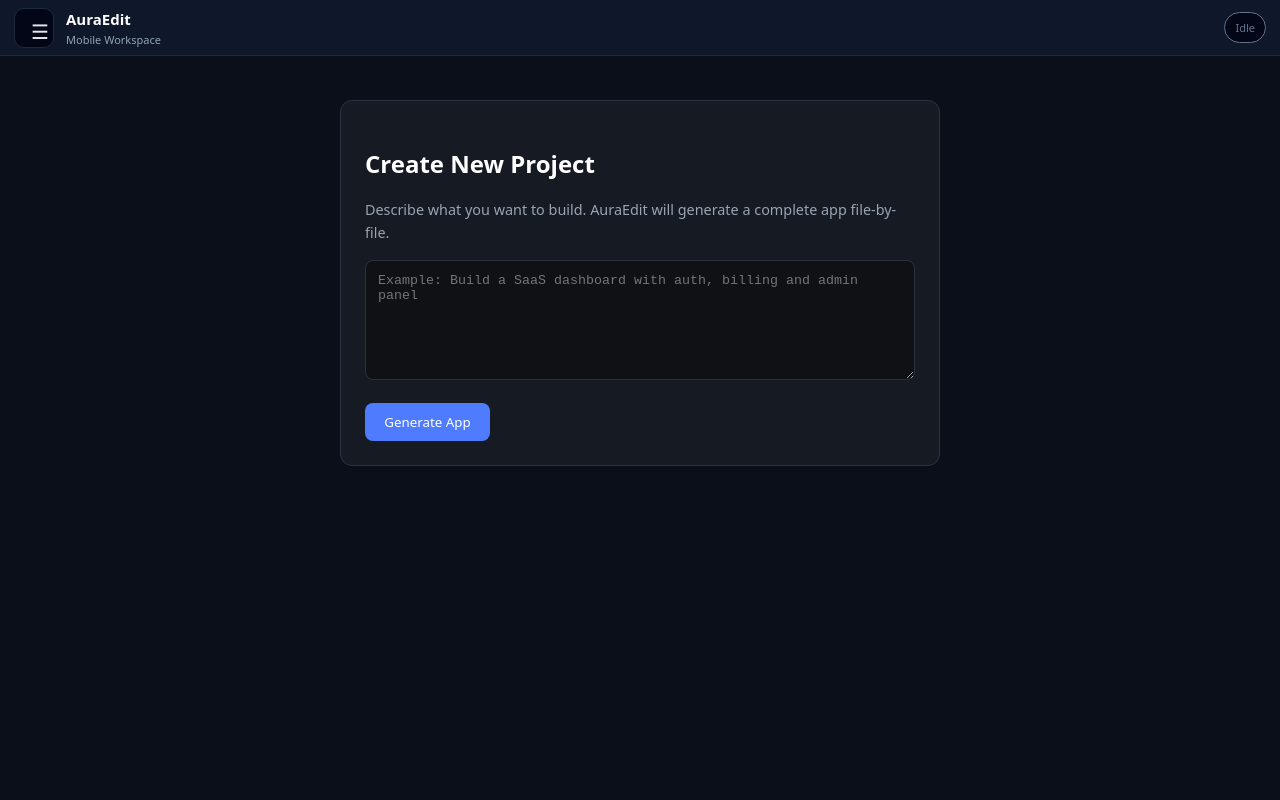
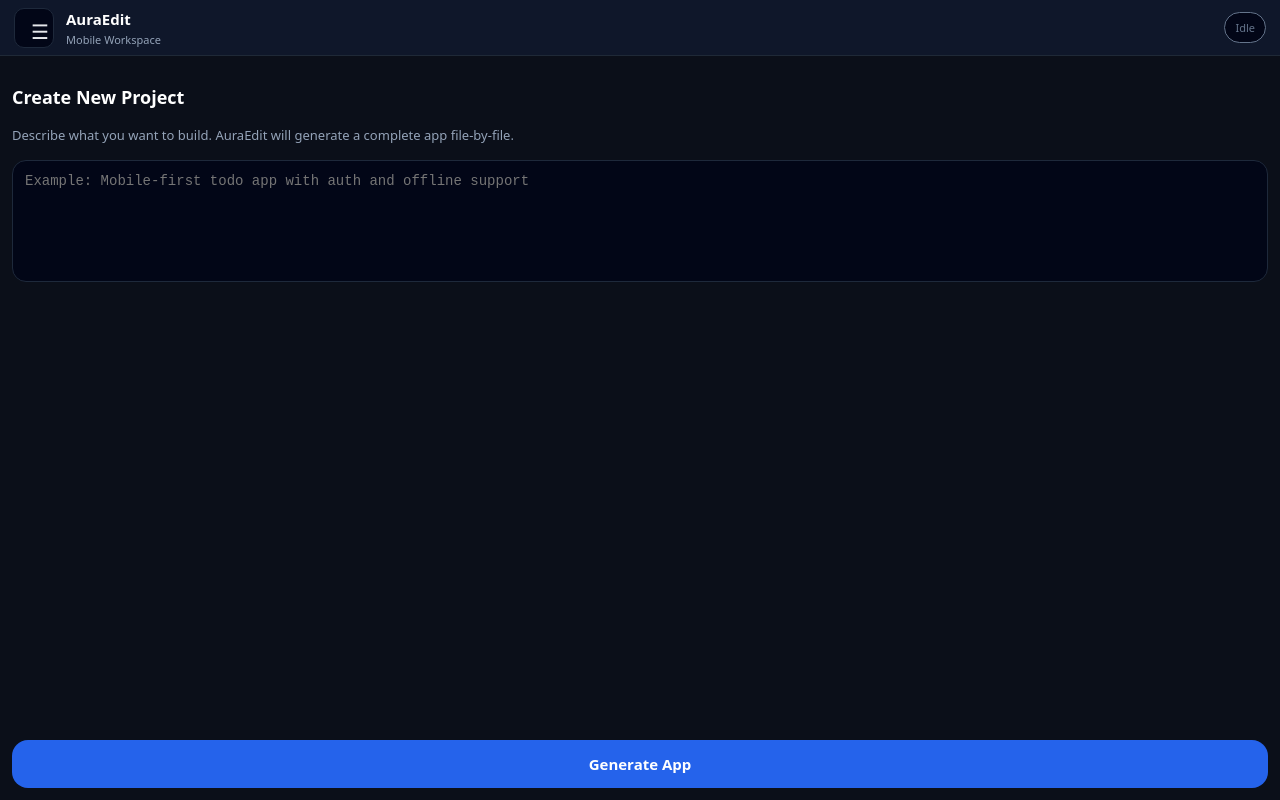
Before and after one commit to jitendramath/AuraEdit-ultra, a Next.js app: page /dashboard in a window 1280 px wide. Built offline with nearby package versions, Linux system fonts and the light colour scheme; no server answers.

Commit message:
Update CreateProject.tsx

```diff
--- a/app/dashboard/components/CreateProject.tsx
+++ b/app/dashboard/components/CreateProject.tsx
@@ -2,34 +2,44 @@
 
 import { useState } from "react";
 
-export default function CreateProject() {
+type Props = {
+  onStartBuild?: () => void;
+  onBuildProgress?: () => void;
+  onBuildComplete?: () => void;
+  onBuildFail?: () => void;
+};
+
+export default function CreateProject({
+  onStartBuild,
+  onBuildProgress,
+  onBuildComplete,
+  onBuildFail
+}: Props) {
   const [idea, setIdea] = useState("");
   const [loading, setLoading] = useState(false);
 
-  async function handleCreate() {
-    if (!idea.trim()) {
-      alert("Please describe your app idea");
-      return;
-    }
+  async function startBuild() {
+    if (!idea.trim()) return;
 
     setLoading(true);
+    onStartBuild?.();
 
     try {
-      await fetch("/api/ai/orchestrate", {
+      onBuildProgress?.();
+
+      const res = await fetch("/api/ai/orchestrate", {
         method: "POST",
-        headers: {
-          "Content-Type": "application/json"
-        },
-        body: JSON.stringify({
-          projectName: "AuraEdit Project",
-          appGoal: idea,
-          techStack: "Next.js 14, TypeScript",
-          folderTree: "AUTO_GENERATED",
-          files: []
-        })
+        headers: { "Content-Type": "application/json" },
+        body: JSON.stringify({ idea })
       });
+
+      if (!res.ok) throw new Error("Build failed");
+
+      onBuildComplete?.();
+      setIdea("");
     } catch (err) {
-      alert("Failed to start AI build");
+      console.error(err);
+      onBuildFail?.();
     } finally {
       setLoading(false);
     }
@@ -38,61 +48,82 @@
   return (
     <div
       style={{
-        maxWidth: "600px",
-        margin: "2rem auto",
-        background: "var(--bg-panel)",
-        border: "1px solid var(--border-color)",
-        borderRadius: "12px",
-        padding: "1.5rem"
+        display: "flex",
+        flexDirection: "column",
+        height: "100%",
+        justifyContent: "space-between"
       }}
     >
-      <h2 style={{ marginBottom: "0.75rem" }}>
+      {/* Top content */}
+      <div>
+        <h2
+          style={{
+            fontSize: "18px",
+            fontWeight: 600,
+            marginBottom: "6px"
+          }}
+        >
           Create New Project
         </h2>
 
         <p
           style={{
-          fontSize: "0.9rem",
-          color: "var(--text-secondary)",
-          marginBottom: "1rem"
+            fontSize: "13px",
+            color: "#94a3b8",
+            marginBottom: "14px"
           }}
         >
-        Describe what you want to build. AuraEdit will generate
-        a complete app file-by-file.
+          Describe what you want to build. AuraEdit will generate a complete
+          app file-by-file.
         </p>
 
         <textarea
           value={idea}
-        onChange={e => setIdea(e.target.value)}
-        placeholder="Example: Build a SaaS dashboard with auth, billing and admin panel"
+          onChange={(e) => setIdea(e.target.value)}
+          placeholder="Example: Mobile-first todo app with auth and offline support"
+          rows={6}
           style={{
             width: "100%",
-          minHeight: "120px",
-          background: "var(--bg-main)",
-          color: "var(--text-primary)",
-          border: "1px solid var(--border-color)",
-          borderRadius: "8px",
-          padding: "0.75rem",
-          resize: "vertical"
+            resize: "none",
+            borderRadius: "14px",
+            padding: "12px",
+            background: "#020617",
+            border: "1px solid #1e293b",
+            color: "#e5e7eb",
+            fontSize: "14px",
+            outline: "none"
           }}
         />
+      </div>
 
-      <button
-        onClick={handleCreate}
-        disabled={loading}
+      {/* Bottom CTA */}
+      <div
         style={{
-          marginTop: "1rem",
-          padding: "0.6rem 1.2rem",
-          borderRadius: "8px",
-          background: "var(--accent)",
-          color: "#fff",
-          border: "none",
-          cursor: "pointer",
-          opacity: loading ? 0.7 : 1
+          position: "sticky",
+          bottom: 0,
+          paddingTop: "14px",
+          background: "linear-gradient(to top, #0b0f19 60%, transparent)"
         }}
       >
-        {loading ? "Starting AI…" : "Generate App"}
+        <button
+          onClick={startBuild}
+          disabled={loading || !idea.trim()}
+          style={{
+            width: "100%",
+            height: "48px",
+            borderRadius: "16px",
+            background: loading ? "#334155" : "#2563eb",
+            border: "none",
+            color: "#fff",
+            fontSize: "15px",
+            fontWeight: 600,
+            cursor: loading ? "default" : "pointer",
+            opacity: loading ? 0.8 : 1
+          }}
+        >
+          {loading ? "Building…" : "Generate App"}
         </button>
+      </div>
     </div>
   );
 }
```
Lines whose indentation alone changed are shown as unchanged.
